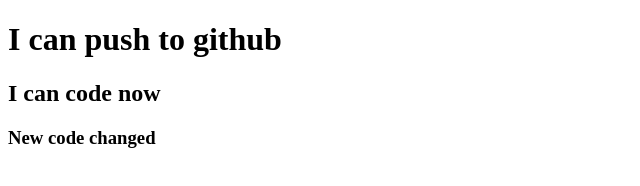
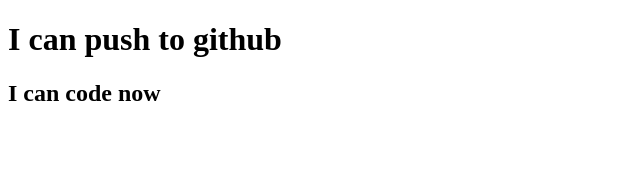
Before and after one commit to foyjunnesa/my-second-repo, a plain HTML site: page index.html in a window 1280 px wide. Shown: the whole page, without its empty margins (0-640 px from the left). Drawn offline with Linux system fonts and the light colour scheme.

Commit message:
f update

```diff
--- a/index.html
+++ b/index.html
@@ -9,6 +9,6 @@
 <body>
     <h1>I can push to github</h1>
     <h2>I can code now</h2>
-    <h3>New code changed</h3>
+
 </body>
 </html>
```
